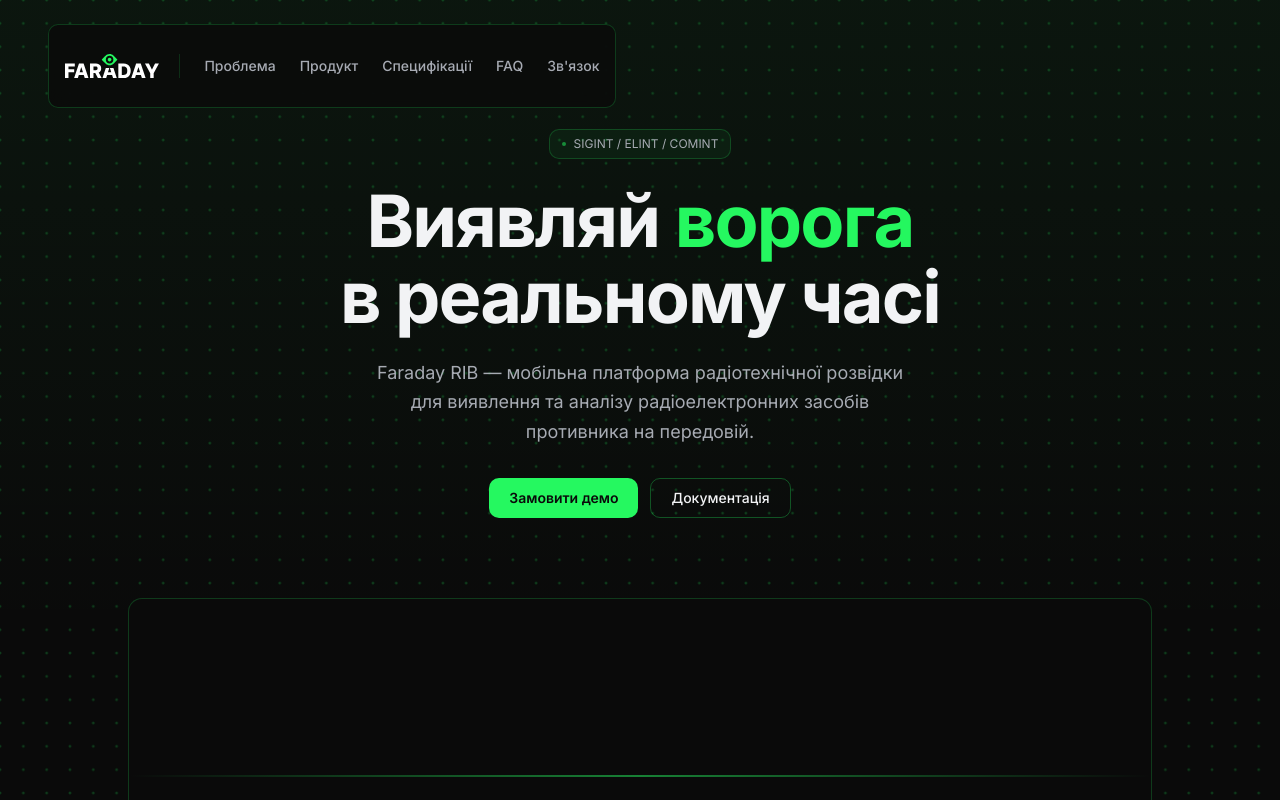
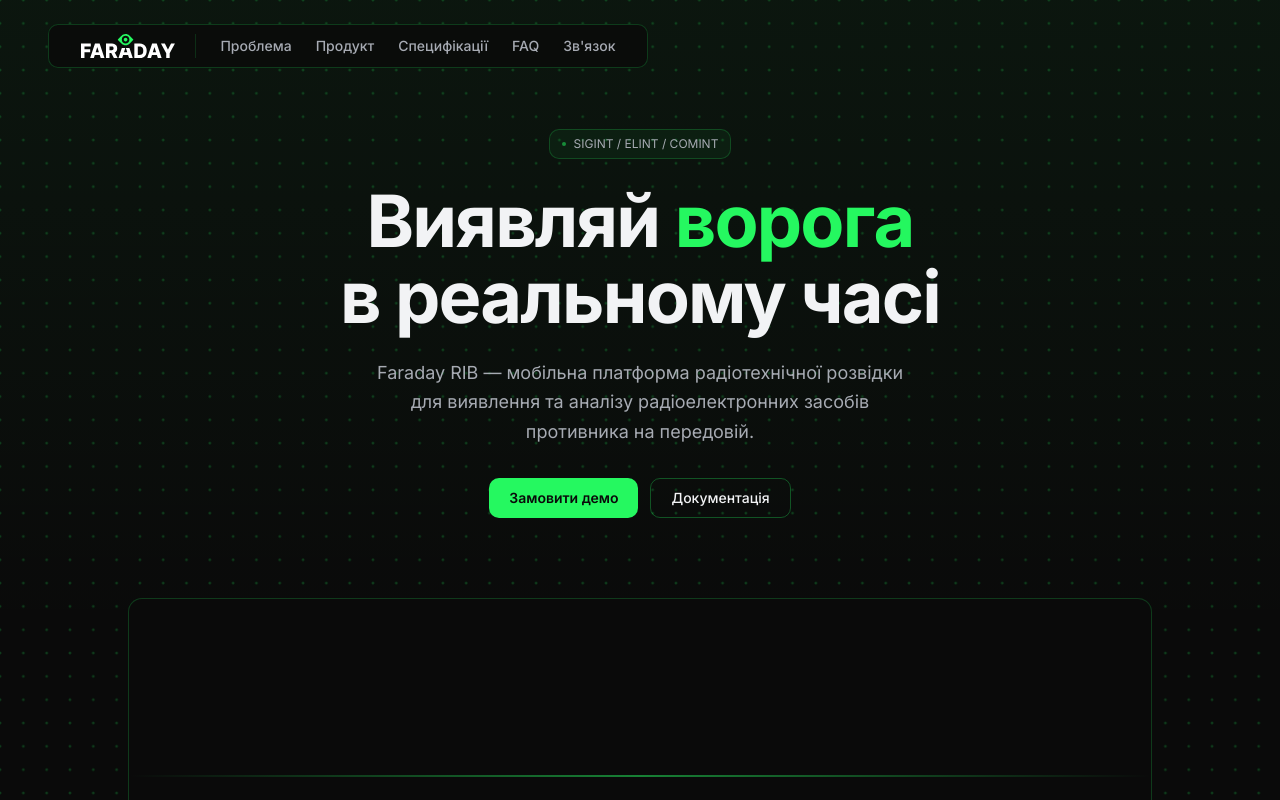
Before and after one commit to silktwo/faraday-test-1, a Next.js app: page / in a window 1280 px wide. Shown: the top 800 px of the page. Built offline with nearby package versions, Linux system fonts and the light colour scheme.

Commit message:
feat: adjust header height and padding for better layout consistency

```diff
--- a/app/page.tsx
+++ b/app/page.tsx
@@ -88,7 +88,7 @@ export default function FaradayPage() {
       {/* Desktop header */}
       <header className="fixed top-6 left-6 right-6 md:left-8 md:right-auto lg:left-12 z-40 flex items-center justify-between md:justify-start">
         {/* Logo + nav pill */}
-        <div className="flex items-center gap-0 border border-[#25f860]/20 backdrop-blur-md bg-[#0A0A0A]/80 rounded-lg h-21 px-4 py-5">
+        <div className="flex items-center gap-0 border border-[#25f860]/20 backdrop-blur-md bg-[#0A0A0A]/80 rounded-lg h-11 px-8 py-5">
           <button
             onClick={() => window.scrollTo({ top: 0, behavior: "smooth" })}
             className="flex items-center gap-0 hover:opacity-70 transition-opacity duration-300 pr-5 border-r border-[#25f860]/15"
```
